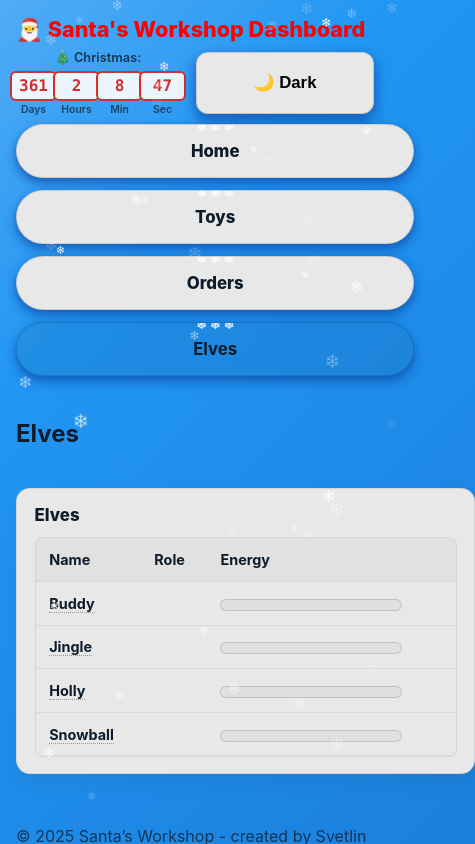
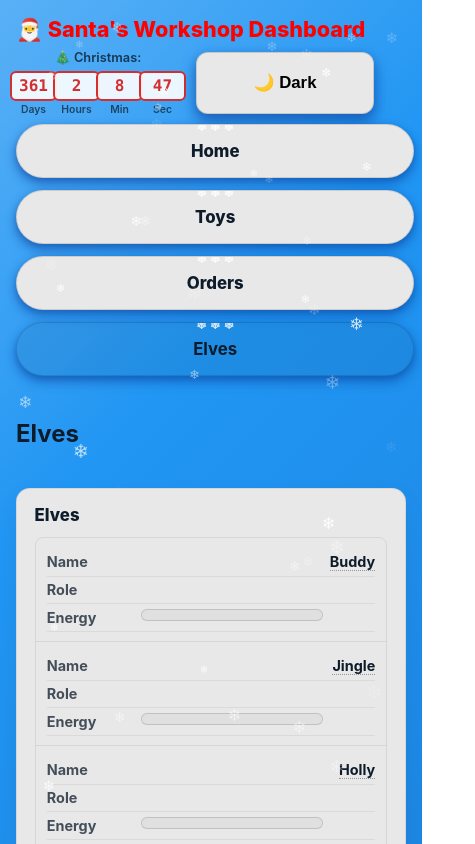
Before and after one commit to SvetlinGG/Santa-s_Workshop_Dashboard, a React (Vite) app: page /elves in a window 390 px wide. Shown: the top 844 px of the page, 475 px wide, since content can reach past the window. Built offline with nearby package versions, Linux system fonts and the light colour scheme.

Commit message:
responsive for Orders and Elves page

```diff
--- a/src/components/elves/ElfItem.jsx
+++ b/src/components/elves/ElfItem.jsx
@@ -3,13 +3,13 @@ import { Link } from "react-router-dom";
 export default function ElfItem({ elf }){
     return (
         <tr>
-            <td>
+            <td data-label="Name">
                 <Link to={`/elves/${elf.id}`} className="link">
                  {elf.name}
                 </Link>
             </td>
-            <td>{elf.role}</td>
-            <td>
+            <td data-label="Role">{elf.role}</td>
+            <td data-label="Energy">
                 <div className="energy">
                     <div className="energy-bar" style={{ width: `${Number(elf.energy) || 0}%` }} />
                 </div>
--- a/src/components/orders/OrderItem.jsx
+++ b/src/components/orders/OrderItem.jsx
@@ -2,10 +2,10 @@
 export default function OrderItem({ order }){
     return (
         <tr>
-            <td className="mono">{order.id}</td>
-            <td>{order.childName}</td>
-            <td>{order.country}</td>
-            <td>
+            <td className="mono" data-label="ID">{order.id}</td>
+            <td data-label="Child Name">{order.childName}</td>
+            <td data-label="Country">{order.country}</td>
+            <td data-label="Status">
                 <span className={`pill ${String(order.status).toLowerCase()}`}>
                     {order.status}
                 </span>
--- a/src/styles/globals.css
+++ b/src/styles/globals.css
@@ -849,4 +849,32 @@ body {
     width: 100%;
     text-align: center;
   }
+
+  /* Make order & elves tables more readable on very small screens */
+  .table thead {
+    display: none;
+  }
+
+  .table tbody tr {
+    display: block;
+    border-bottom: 1px solid rgba(0, 0, 0, 0.08);
+    padding: 0.6rem 0.7rem;
+  }
+
+  .table tbody td {
+    display: flex;
+    justify-content: space-between;
+    gap: 0.5rem;
+    padding: 0.3rem 0;
+  }
+
+  .table tbody td::before {
+    content: attr(data-label);
+    font-weight: 700;
+    opacity: 0.75;
+  }
+
+  .table {
+    min-width: 0;
+  }
 }
```
